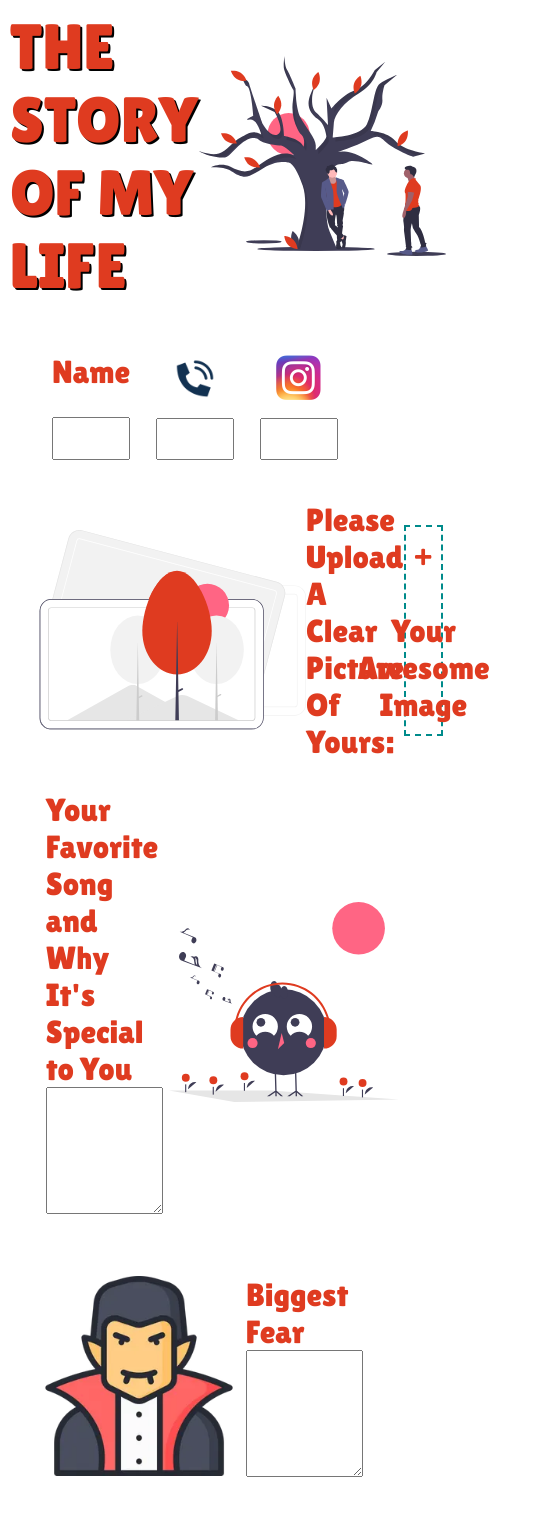
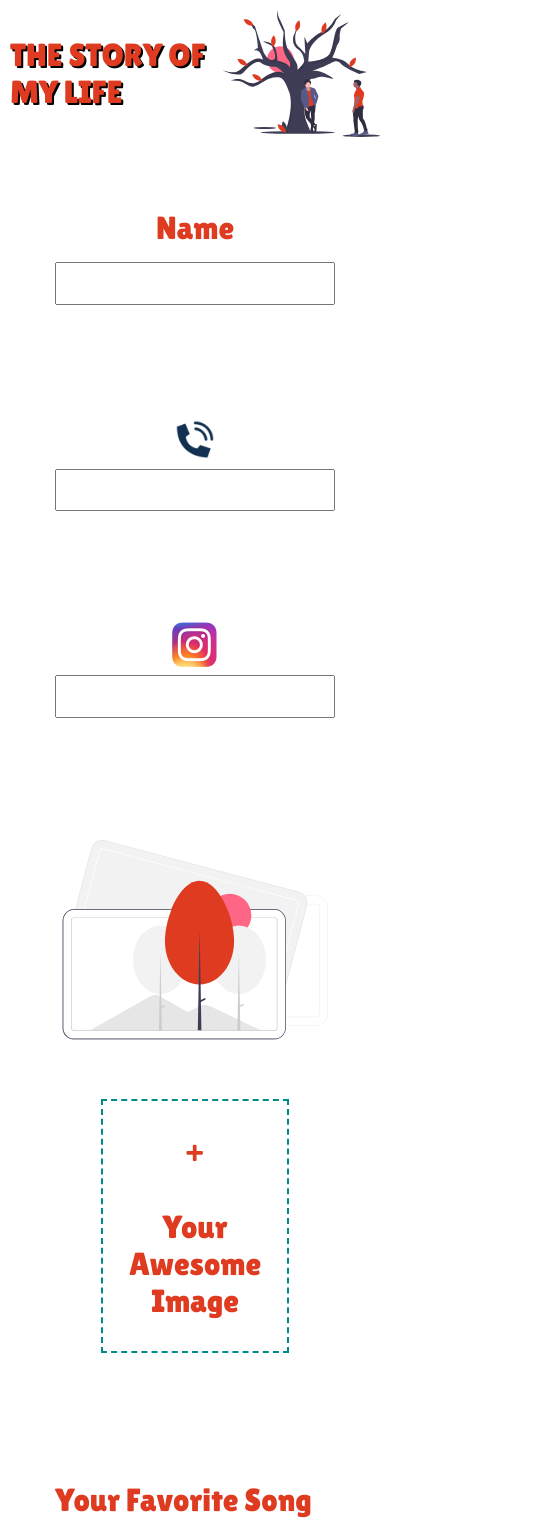
Before and after one commit to kalviumcommunity/DigiSlam, a React (Create React App) app in the folder frontend/: page /basictemp/1 in a window 390 px wide. Shown: the top 1523 px of the page, 535 px wide, since content can reach past the window. Built offline with nearby package versions, Linux system fonts and the light colour scheme; a web font is replaced by a local one.

Commit message:
Done with the responsiveness

```diff
--- a/frontend/src/App.css
+++ b/frontend/src/App.css
@@ -104,7 +104,7 @@
   align-items: center;
   justify-content: space-around;
   width: 12vw;
-  font-size: x-large;
+  font-size: large;
 }
 
 input[type="checkbox"] {
@@ -114,7 +114,7 @@ input[type="checkbox"] {
 .form button {
   width: 15vw;
   height: 6vh;
-  font-size: x-large;
+  font-size: large;
   border-radius: 15px;
   border: 2px solid royalblue;
   background-color: lightblue;
--- a/frontend/src/components/templates/BasicTemplate.js
+++ b/frontend/src/components/templates/BasicTemplate.js
@@ -153,7 +153,7 @@ const Template = () => {
           </div>
           <div className="svg-field">
             <img src={upload_img_illu} height={200} alt="upload_img" />
-            <p style={{ fontSize: "32px" }}>
+            <p className="image-instruction" style={{ fontSize: "32px" }}>
               Please Upload A Clear Picture Of Yours:{" "}
             </p>
             {img === "" ? (
@@ -203,7 +203,7 @@ const Template = () => {
             </div>
             <img src={fav_song_illu} height={200} alt="fav_song" />
           </div>
-          <div className="svg-field">
+          <div className="svg-field reverse">
             <img src={fears_illu} height={200} alt="fear_img" />
             <div className="row-content">
               <label style={{ alignSelf: "flex-start" }}>Biggest Fear</label>
@@ -229,7 +229,7 @@ const Template = () => {
             </div>
             <img src={winner_illu} height={200} alt="winner" />
           </div>
-          <div className="svg-field">
+          <div className="svg-field reverse">
             <img src={hate_illu} alt="hate" />
             <div className="row-content">
               <label style={{ alignSelf: "flex-start" }}>
@@ -253,7 +253,7 @@ const Template = () => {
             </div>
             <img src={like_illu} height={200} alt="likes" />
           </div>
-          <div className="svg-field">
+          <div className="svg-field reverse">
             <img src={improve_illu} height={200} alt="improve" />
             <div className="row-content">
               <label style={{ alignSelf: "flex-start" }}>
--- a/frontend/src/components/templates/Template.css
+++ b/frontend/src/components/templates/Template.css
@@ -27,7 +27,7 @@
 /* input image field */
 .input-image {
     border: 2px dashed darkcyan;
-    height: 25vh !important;
+    height: 25vh;
     width: 10vw;
     padding: 2px;
     display: flex;
@@ -91,6 +91,59 @@
     background-color: lightblue;
 }
 
-@media screen and (max-width: 992px) {
+@media screen and (max-width: 768px) {
+    .form-container {
+        width: 100%;
+        min-height: 250vh;
+    }
 
+    .header {
+        font-size: xx-large;
+    }
+
+    .header img {
+        height: 15vh;
+    }
+
+    .image-instruction {
+        display: none;
+    }
+
+    .svg-field {
+        display: flex;
+        flex-direction: column;
+        align-items: center;
+        justify-content: space-evenly;
+        min-height: 75vh;
+    }
+
+    .row-content {
+        width: 100%;
+        padding: 1rem;
+    }
+
+    .row-content textarea {
+        align-self: flex-start;
+        width: 75vw;
+    }
+
+    .row-content input {
+        align-self: flex-start;
+        width: 100% !important;
+    }
+
+    .reverse {
+        display: flex;
+        flex-direction: column-reverse;
+    }
+
+    .form-container button {
+        width: 80%;
+        height: 6vh;
+    }
+
+    .input-image {
+        width: 60%;
+        height: 30vh;
+    }
 }
```
